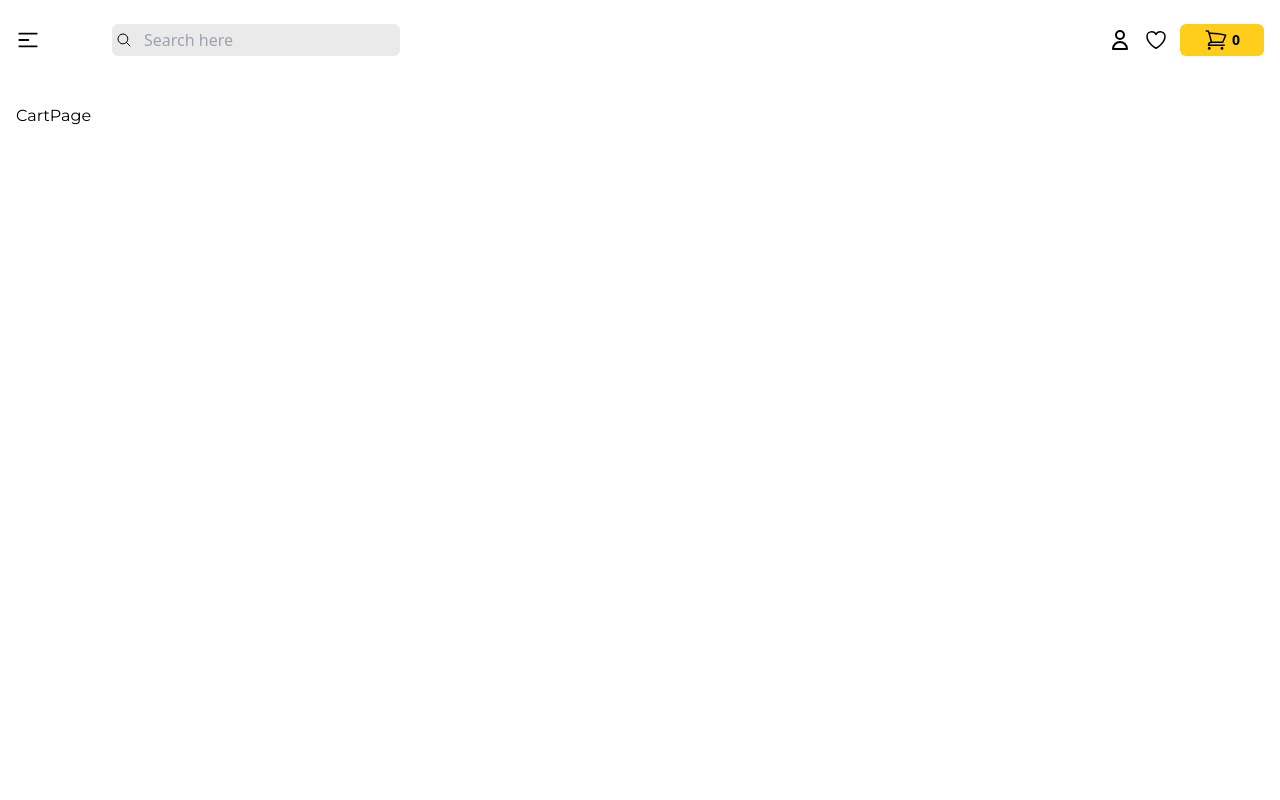
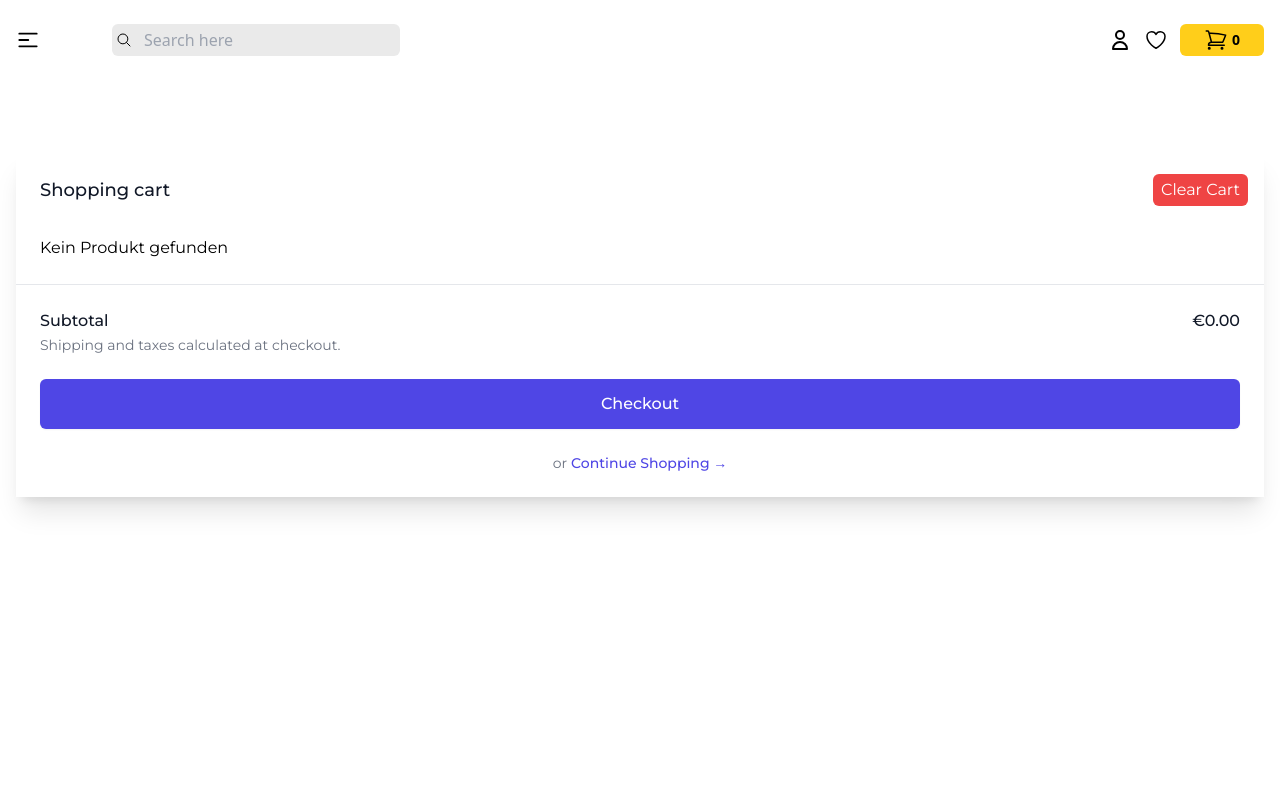
Before and after one commit to Malouzi/react-shop-seite, a React (Vite) app in the folder frontend/: page /cart in a window 1280 px wide. Shown: the top 800 px of the page. Built offline with nearby package versions, Linux system fonts and the light colour scheme.

Commit message:
Cart Page, Remove and Clear

```diff
--- a/frontend/src/pages/books/BookCard.jsx
+++ b/frontend/src/pages/books/BookCard.jsx
@@ -34,7 +34,7 @@
         </h3></Link>
       <p className="text-gray-600 mb-5">{book?.description.length > 80 ? `${book?.description.slice(0, 80)}...` : book.description}</p>
       <p className="font-medium mb-5">
-        ${book?.newPrice} <span className="line-through font-normal ml-2">${book?.oldPrice}</span>
+        €{book?.newPrice} <span className="line-through font-normal ml-2">€{book?.oldPrice}</span>
       </p>
       <button
       onClick={() => handleAddToCart(book)}
--- a/frontend/src/pages/books/CartPage.jsx
+++ b/frontend/src/pages/books/CartPage.jsx
@@ -1,8 +1,122 @@
 import React from 'react'
+import { useDispatch, useSelector } from 'react-redux'
+import { Link } from 'react-router-dom'
+import { getImgUrl } from '../../utils/getImgUrl';
+import { clearCart, removeFromCart } from '../../redux/features/cart/cartSlice';
 
 const CartPage = () => {
+    const cartItems = useSelector(state => state.cart.cartItems);
+    const dispatch =  useDispatch()
+
+    const totalPrice =  cartItems.reduce((acc, item) => acc + item.newPrice, 0).toFixed(2);
+
+    const handleRemoveFromCart = (product) => {
+      dispatch(removeFromCart(product))
+  }
+
+  const handleClearCart  = () => {
+    dispatch(clearCart())
+}
+
+
   return (
-    <div>CartPage</div>
+    <>
+    <div className="flex mt-12 h-full flex-col overflow-hidden bg-white shadow-xl">
+    <div className="flex-1 overflow-y-auto px-4 py-6 sm:px-6">
+      <div className="flex items-start justify-between">
+        <div className="text-lg font-medium text-gray-900">Shopping cart</div>
+        <div className="ml-3 flex h-7 items-center ">
+          <button
+            type="button"
+            onClick={handleClearCart }
+            className="relative -m-2 py-1 px-2 bg-red-500 text-white rounded-md hover:bg-secondary transition-all duration-200  "
+          >
+            <span className="">Clear Cart</span>
+          </button>
+        </div>
+      </div>
+
+      <div className="mt-8">
+        <div className="flow-root">
+
+        {
+            cartItems.length > 0 ? (
+                                    <ul role="list" className="-my-6 divide-y divide-gray-200">
+                                        {
+                                            cartItems.map((product) => (
+                                                <li key={product?._id} className="flex py-6">
+                                                    <div className="h-24 w-24 flex-shrink-0 overflow-hidden rounded-md border border-gray-200">
+                                                        <img
+                                                            alt=""
+                                                            src={`${getImgUrl(product?.coverImage)}`}
+                                                            className="h-full w-full object-cover object-center"
+                                                        />
+                                                    </div>
+
+                                                    <div className="ml-4 flex flex-1 flex-col">
+                                                        <div>
+                                                            <div className="flex flex-wrap justify-between text-base font-medium text-gray-900">
+                                                                <h3>
+                                                                    <Link to='/'>{product?.title}</Link>
+                                                                </h3>
+                                                                <p className="sm:ml-4">€{product?.newPrice}</p>
+                                                            </div>
+                                                            <p className="mt-1 text-sm text-gray-500 capitalize"><strong>Category: </strong>{product?.category}</p>
+                                                        </div>
+                                                        <div className="flex flex-1 flex-wrap items-end justify-between space-y-2 text-sm">
+                                                            <p className="text-gray-500"><strong>Qty:</strong> 1</p>
+
+                                                            <div className="flex">
+                                                                <button
+                                                                onClick={() => handleRemoveFromCart(product)}
+                                                                type="button" className="font-medium text-indigo-600 hover:text-indigo-500">
+                                                                    Remove
+                                                                </button>
+                                                            </div>
+                                                        </div>
+                                                    </div>
+                                                </li>
+                                            ))
+                                        }
+                                        </ul>
+            ) : (<p>Kein Produkt gefunden</p>)
+          }
+
+
+        </div>
+      </div>
+    </div>
+
+    <div className="border-t border-gray-200 px-4 py-6 sm:px-6">
+      <div className="flex justify-between text-base font-medium text-gray-900">
+        <p>Subtotal</p>
+        <p>€{totalPrice ? totalPrice : 0}</p>
+      </div>
+      <p className="mt-0.5 text-sm text-gray-500">Shipping and taxes calculated at checkout.</p>
+      <div className="mt-6">
+        <Link
+          to="/checkout"
+          className="flex items-center justify-center rounded-md border border-transparent bg-indigo-600 px-6 py-3 text-base font-medium text-white shadow-sm hover:bg-indigo-700"
+        >
+          Checkout
+        </Link>
+      </div>
+      <div className="mt-6 flex justify-center text-center text-sm text-gray-500">
+        <Link to="/">
+          or
+          <button
+            type="button"
+
+            className="font-medium text-indigo-600 hover:text-indigo-500 ml-1"
+          >
+            Continue Shopping
+            <span aria-hidden="true"> &rarr;</span>
+          </button>
+        </Link>
+      </div>
+    </div>
+  </div>
+    </>
   )
 }
 
```
